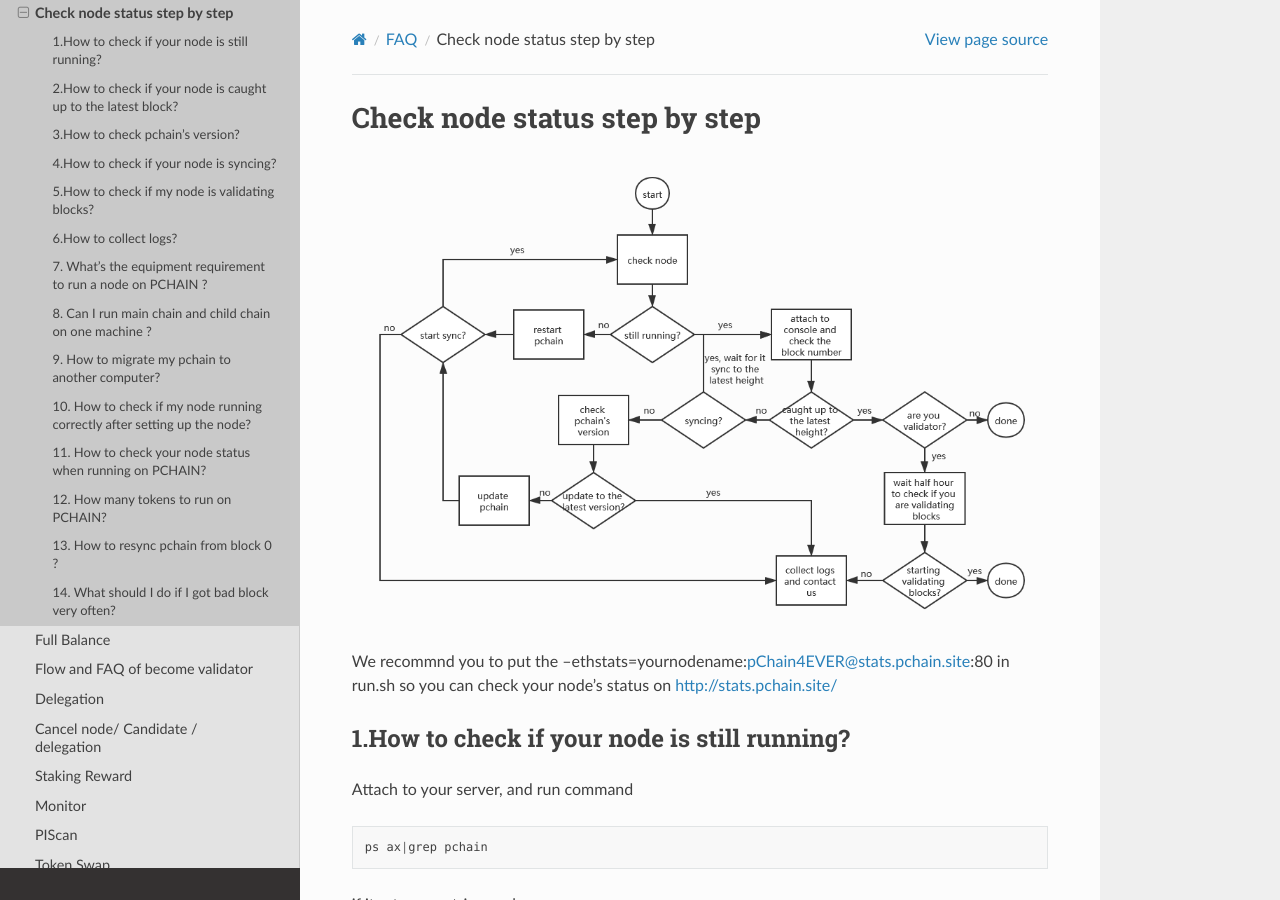
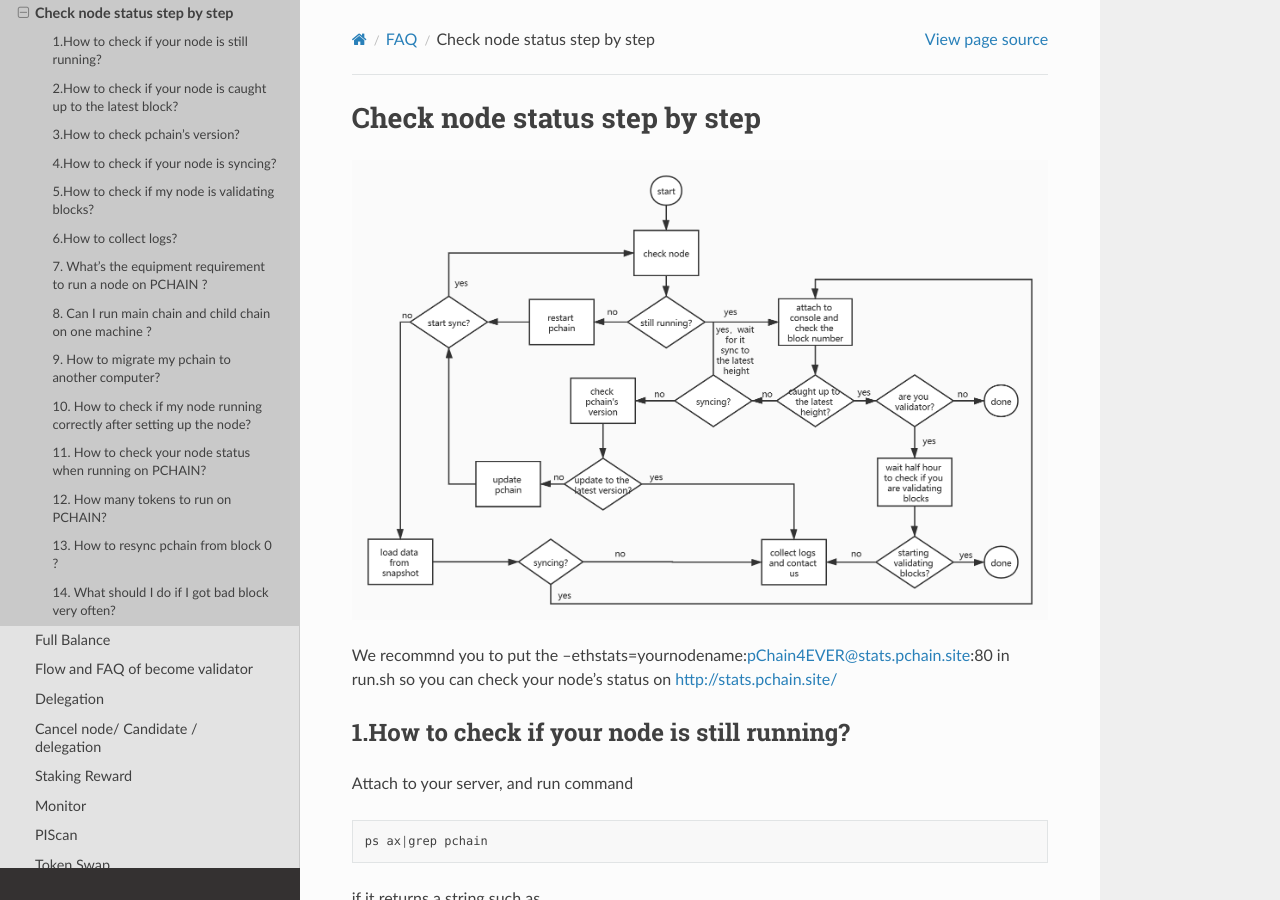
Before and after one commit to pchain-org/pchain-guide, a Sphinx documentation site: the page built from pchaindoc/source/FAQ/node.rst, in a window 1280 px wide and 900 px high. Built offline with Sphinx 7.4.7 and the Read the Docs theme 2.0.0, drawn with Linux system fonts in a browser that asks for light colours; pages that are not in the unit, such as notebooks, are missing from menus.

Commit message:
update nodecheck

```diff
--- a/pchaindoc/source/FAQ/node.rst
+++ b/pchaindoc/source/FAQ/node.rst
@@ -2,7 +2,7 @@
 Check node status step by step
 ==============================
 
-.. image:: ../_static/Help/nodecheck.png
+.. image:: ../_static/Help/nodecheck.jpg
 
 We recommnd you to put the --ethstats=yournodename:pChain4EVER@stats.pchain.site:80 in run.sh so you can check your node's status on http://stats.pchain.site/
 
```
Also changed, not shown: pchaindoc/source/_static/Help/nodecheck.jpg (added), pchaindoc/source/_static/Help/nodecheck.png (deleted).
